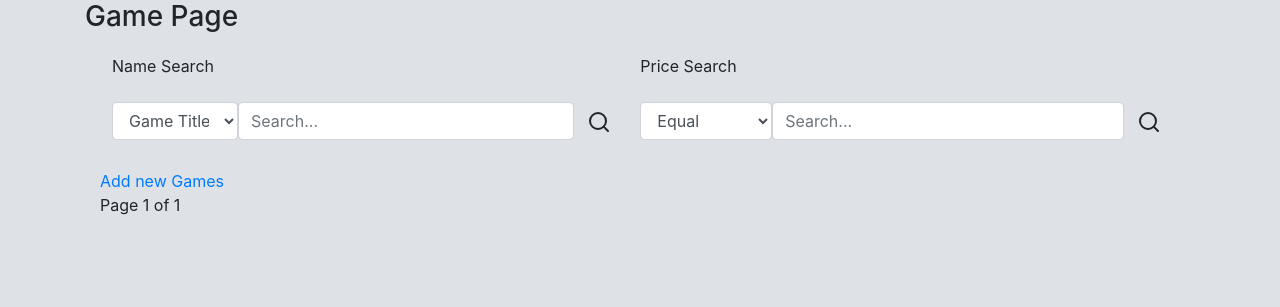
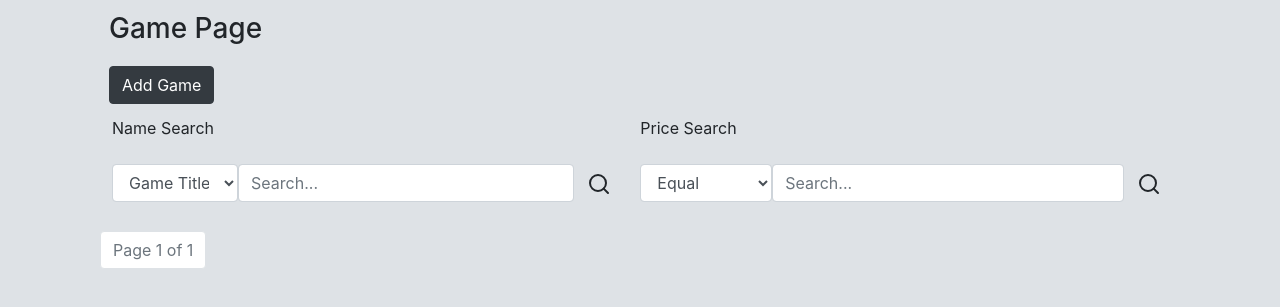
Before and after one commit to Jasson-Reynaldo/Final_SSWP_GameStation, a Django app: page /game in a window 1280 px wide. Shown: the part 250-557 px from the top of the page. Run offline with Django 3.2, Linux system fonts and the light colour scheme; the visitor is signed in with stand-in values (Sample User, id 1); data that the repository does not hold is empty; some web fonts are replaced.

Commit message:
updating search and button style for game page

```diff
--- a/GameStation/GameList/templates/game/index.html
+++ b/GameStation/GameList/templates/game/index.html
@@ -3,7 +3,11 @@
 {% block title %}<title>Game Page</title>{% endblock %}
 
 {% block content %}
-<h3> Game Page </h3>
+<h3 style="padding:12px;padding-left: 24px;"> Game Page </h3>
+{% if user.is_authenticated %}
+<a href="{% url 'add_game' %}" style="padding:12px;padding-left: 24px;">
+    <button type="button" class="btn btn-dark">Add Game</button></a>
+{% endif %}
 <div class="col-12">
     <form method="post" action="">
         {% csrf_token %}
@@ -79,7 +83,12 @@
                     </a>
                         {% if user.is_authenticated %}
                         <div class="card-footer">
-                                <a href="{% url 'edit_game' game.id %}">Edit</a> - <a href="{% url 'delete_game' game.id %}">Delete</a>
+                            <a href="{% url 'edit_game' game.id %}">
+                                <button type="button" class="btn btn-dark">Edit</button>
+                            </a>
+                            <a href="{% url 'delete_game' game.id %}">
+                                <button type="button" class="btn btn-dark">Delete</button>
+                            </a>
                         </div>
                         {% endif %}
                     </div>
@@ -87,27 +96,24 @@
                 {% endfor %}
             </div>
         <div>
-            {% if user.is_authenticated %}
-            <a href="{% url 'add_game' %}">Add new Games</a>
+        </div>
+        <nav aria-label="pagination">
+            <ul class="pagination pg-primary">
+            {% if page_obj.has_previous %}
+              <li class="page-item "><a href="?page=1" class="page-link">&laquo; First</a></li>
+              <li class="page-item"><a href="?page={{ page_obj.previous_page_number }}" class="page-link">previous</a></li>
             {% endif %}
-        </div>
-        <div class="pagination">
-            <span class="step-links">
-                {% if page_obj.has_previous %}
-                <a href="?page=1">&laquo; First</a>
-                <a href="?page={{ page_obj.previous_page_number }}">Previous</a>
+            <span class="current">
+                <li class="page-item disabled">
+                    <a class="page-link" aria-disabled="true"> Page {{ page_obj.number }} of {{ page_obj.paginator.num_pages }}</a>
+                </li>
+            </span>
+            {% if page_obj.has_next %}
+                <li class="page-item "><a href="?page={{ page_obj.next_page_number }}" class="page-link">Next</a></li>
+                <li class="page-item "><a href="?page={{ page_obj.paginator.num_pages }}" class="page-link">Last &raquo;</a></li>
             {% endif %}
-
-                <span class="current">
-                    Page {{ page_obj.number }} of {{ page_obj.paginator.num_pages }}
-                </span>
-
-                {% if page_obj.has_next %}
-                <a href="?page={{ page_obj.next_page_number }}">Next</a>
-                <a href="?page={{ page_obj.paginator.num_pages }}">Last &raquo;</a>
-                {% endif %}
-            </span>
-        </div>
+            </ul>
+        </nav>
     </form>
 </div>
 {% endblock %}
```
Lines whose indentation alone changed are shown as unchanged.
